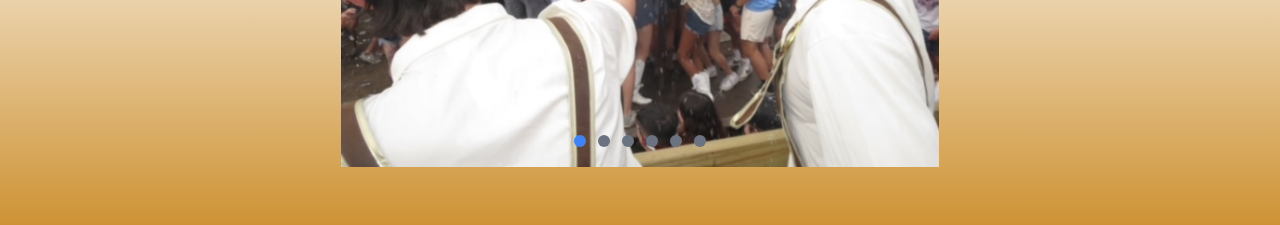
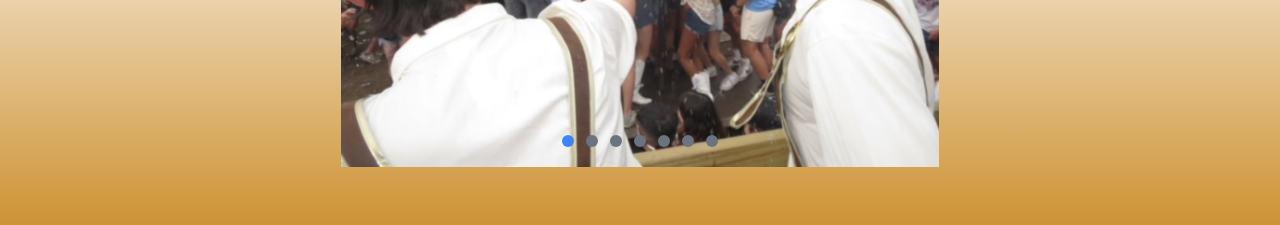
Before and after one commit to andrewlin27/ace-chilifest, a React (Create React App) app in the folder frontend/: page / in a window 1280 px wide. Shown: the part 4060-4285 px from the top of the page. Built offline with nearby package versions, Linux system fonts and the light colour scheme; the HTML template or start-up script is replaced by a standard one; a web font is replaced by a local one.

Commit message:
adjust acetoberfest images

```diff
--- a/frontend/src/components/ACEtoberfest.js
+++ b/frontend/src/components/ACEtoberfest.js
@@ -6,6 +6,7 @@ const images = [
     'acetoberfest_4.JPG',
     'acetoberfest_7.JPG',
     'acetoberfest_8.JPEG',
+    'acetoberfest_10.PNG',
     'acetoberfest_15.jpg',
 ];
 
```
Also changed, not shown: frontend/public/acetoberfest_10.PNG, frontend/public/acetoberfest_15.jpg.
